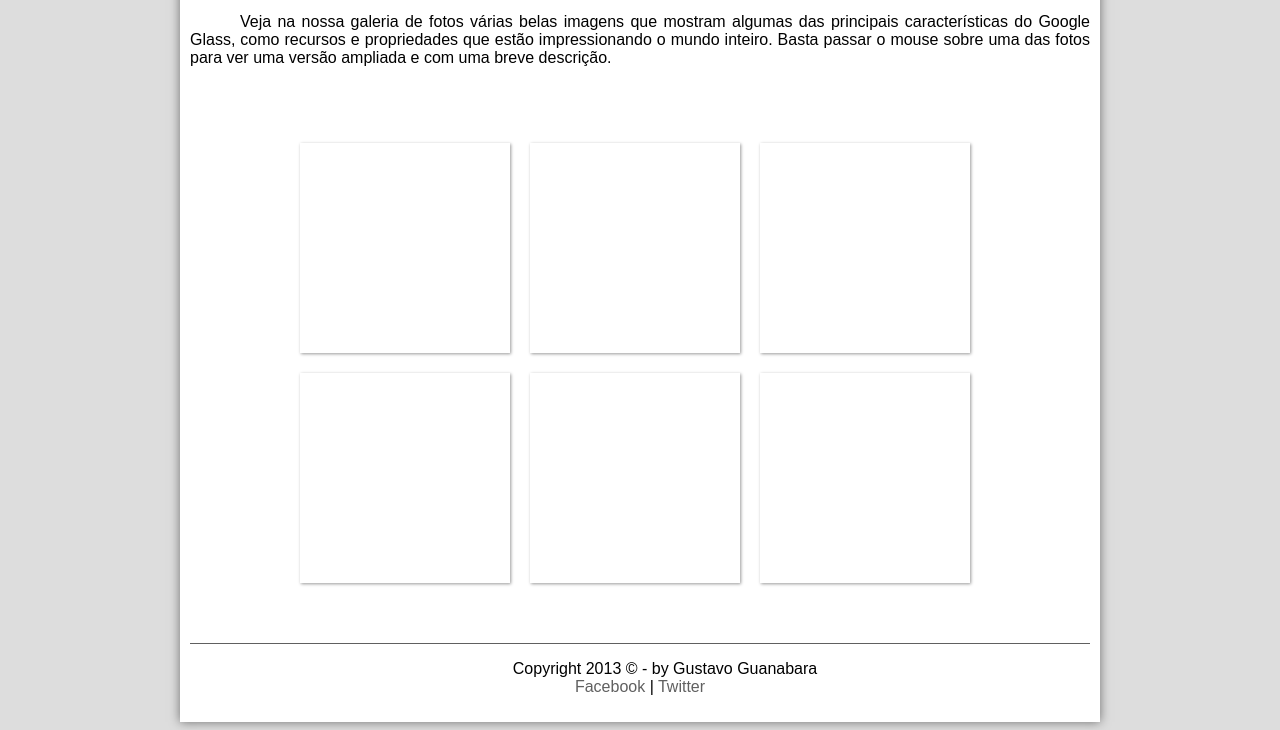
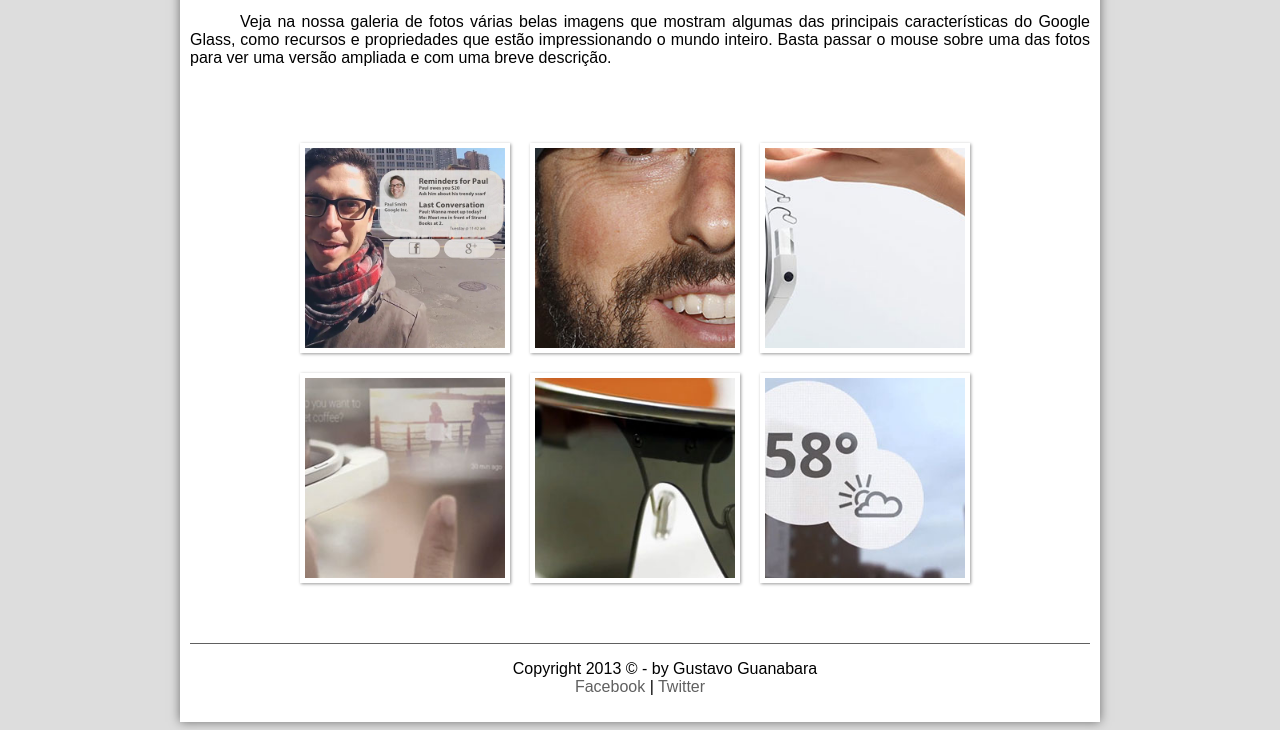
Before and after one commit to wagner-sousa/projeto-glass, a plain HTML site: page fotos.html in a window 1280 px wide. Shown: the part 325-1055 px from the top of the page. Drawn offline with Linux system fonts and the light colour scheme; files whose address does not match are found by name.

Commit message:
Update Gallery

```diff
--- a/css/fotos.css
+++ b/css/fotos.css
@@ -15,7 +15,8 @@ ul#album-fotos li{
   margin: 10px;
   border: 5px solid #FFFFFF;
   background-color: #FFFFFF;
-  box-shadow: 1px 1px 3px rgba(0,0,0,.4);
+  -webkit-box-shadow: 1px 1px 3px rgba(0,0,0,.4);
+          box-shadow: 1px 1px 3px rgba(0,0,0,.4);
   -webkit-transition: all 0.3s ease-in;
 }
 
@@ -39,7 +40,7 @@ ul#album-fotos li:hover span{
 }
 
 ul#album-fotos li#foto01{
-  background: url('../_imagens/galeria-01.jpg') no-repeat;
+  background: url('../imagens/galeria-01.jpg') no-repeat;
   background-position: 50% 50%;
   background-size: 200px 200px;
   background-color: #FFFFFF;
@@ -50,7 +51,7 @@ ul#album-fotos li#foto01:hover{
 }
 
 ul#album-fotos li#foto02{
-  background: url('../_imagens/galeria-02.jpg') no-repeat;
+  background: url('../imagens/galeria-02.jpg') no-repeat;
     background-position: 50% 50%;
   background-size: 400px 400px;
   background-color: #FFFFFF;
@@ -61,7 +62,7 @@ ul#album-fotos li#foto02:hover{
 }
 
 ul#album-fotos li#foto03{
-  background: url('../_imagens/galeria-03.jpg') no-repeat;
+  background: url('../imagens/galeria-03.jpg') no-repeat;
     background-position: 50% 50%;
   background-size: 400px 400px;
   background-color: #FFFFFF;
@@ -72,7 +73,7 @@ ul#album-fotos li#foto03:hover{
 }
 
 ul#album-fotos li#foto04{
-  background: url('../_imagens/galeria-04.jpg') no-repeat;
+  background: url('../imagens/galeria-04.jpg') no-repeat;
   background-position: 50% 50%;
   background-size: 400px 400px;
   background-color: #FFFFFF;
@@ -83,7 +84,7 @@ ul#album-fotos li#foto04:hover{
 }
 
 ul#album-fotos li#foto05{
-  background: url('../_imagens/galeria-05.jpg') no-repeat;
+  background: url('../imagens/galeria-05.jpg') no-repeat;
     background-position: 50% 50%;
   background-size: 400px 400px;
   background-color: #FFFFFF;
@@ -94,7 +95,7 @@ ul#album-fotos li#foto05:hover{
 }
 
 ul#album-fotos li#foto06{
-  background: url('../_imagens/galeria-06.jpg') no-repeat;
+  background: url('../imagens/galeria-06.jpg') no-repeat;
     background-position: 50% 50%;
   background-size: 400px 400px;
   background-color: #FFFFFF;
```
Also changed, not shown: css/fotos.min.css (added).
